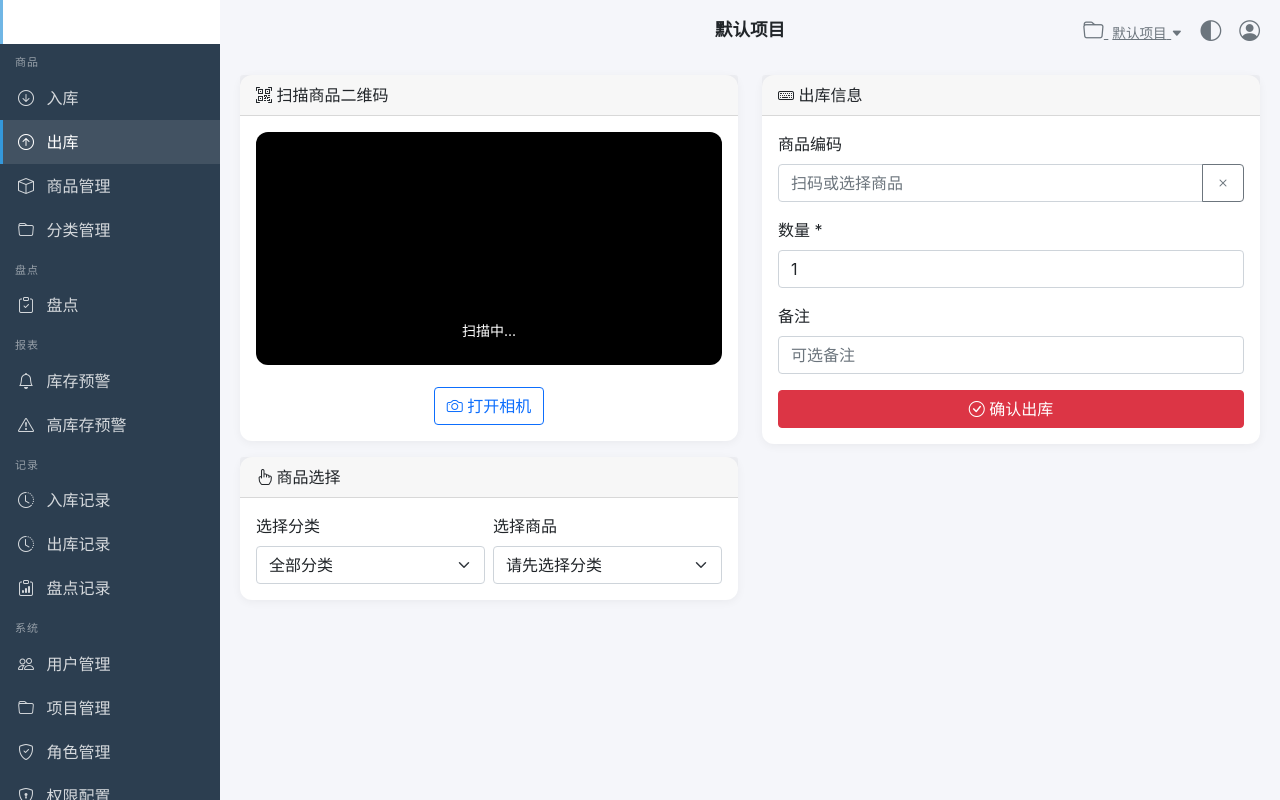
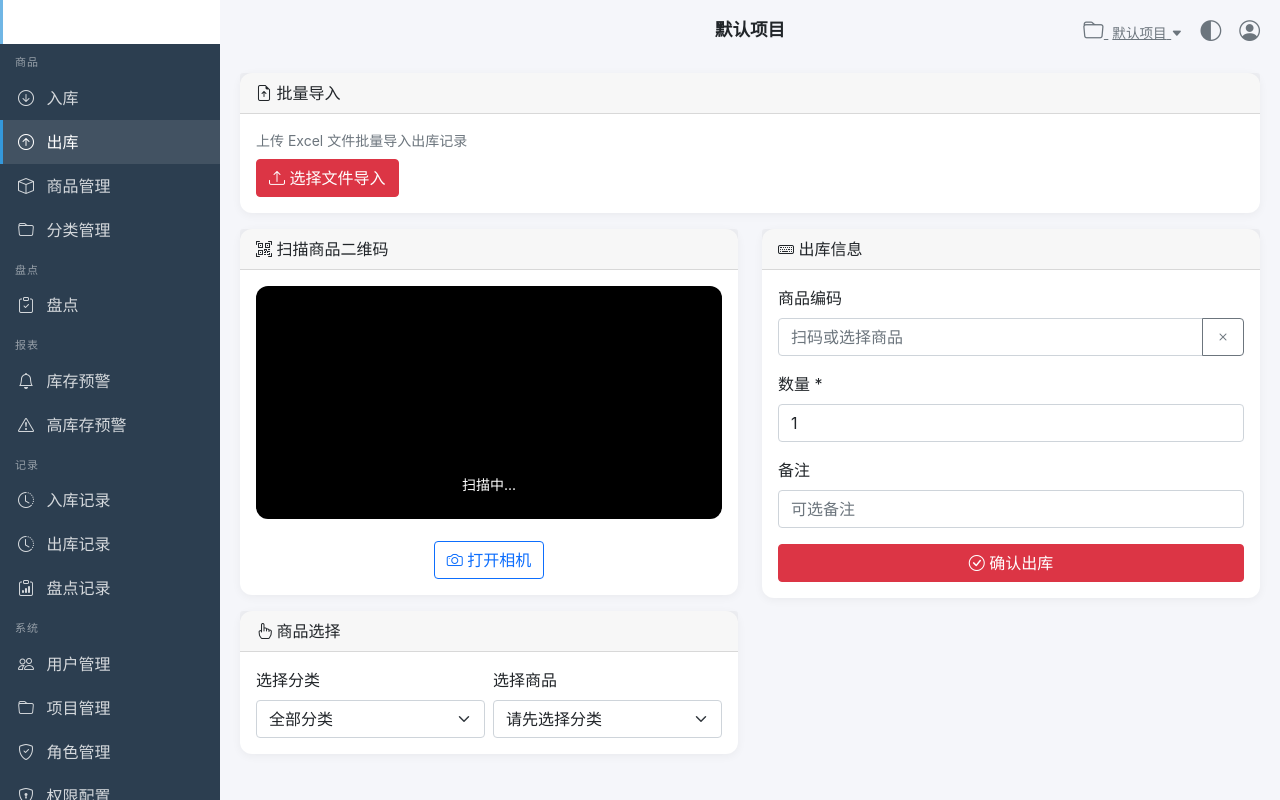
Before and after one commit to srockci/inventory-system, a Flask app: page /stock-out in a window 1280 px wide. Run offline with Flask 3, Linux system fonts and the light colour scheme; the visitor is signed in with stand-in values (Sample User, id 1); data comes from the database, SQL or seed files in the repository; data that the repository does not hold is empty; some libraries are stand-ins or nearby versions.

Commit message:
fix: 导入功能改为独立卡片显示，解决按钮不显示问题

```diff
--- a/templates/stock_out.html
+++ b/templates/stock_out.html
@@ -5,10 +5,20 @@
 {% block content %}
 <h4 class="mb-4">
     <i class="bi bi-arrow-up-circle text-danger"></i> 扫码出库
-    <button type="button" class="btn btn-danger btn-sm ms-2" data-bs-toggle="modal" data-bs-target="#importModal">
-        <i class="bi bi-file-earmark-arrow-up"></i> 导入表格
-    </button>
 </h4>
+
+<!-- 导入功能 -->
+<div class="card mb-3">
+    <div class="card-header">
+        <i class="bi bi-file-earmark-arrow-up"></i> 批量导入
+    </div>
+    <div class="card-body">
+        <p class="text-muted small mb-2">上传 Excel 文件批量导入出库记录</p>
+        <button type="button" class="btn btn-danger" data-bs-toggle="modal" data-bs-target="#importModal">
+            <i class="bi bi-upload"></i> 选择文件导入
+        </button>
+    </div>
+</div>
 
 <!-- 导入 Modal -->
 <div class="modal fade" id="importModal" tabindex="-1">
```
Also changed, not shown: templates/stock_in.html (+13 -3 lines).
